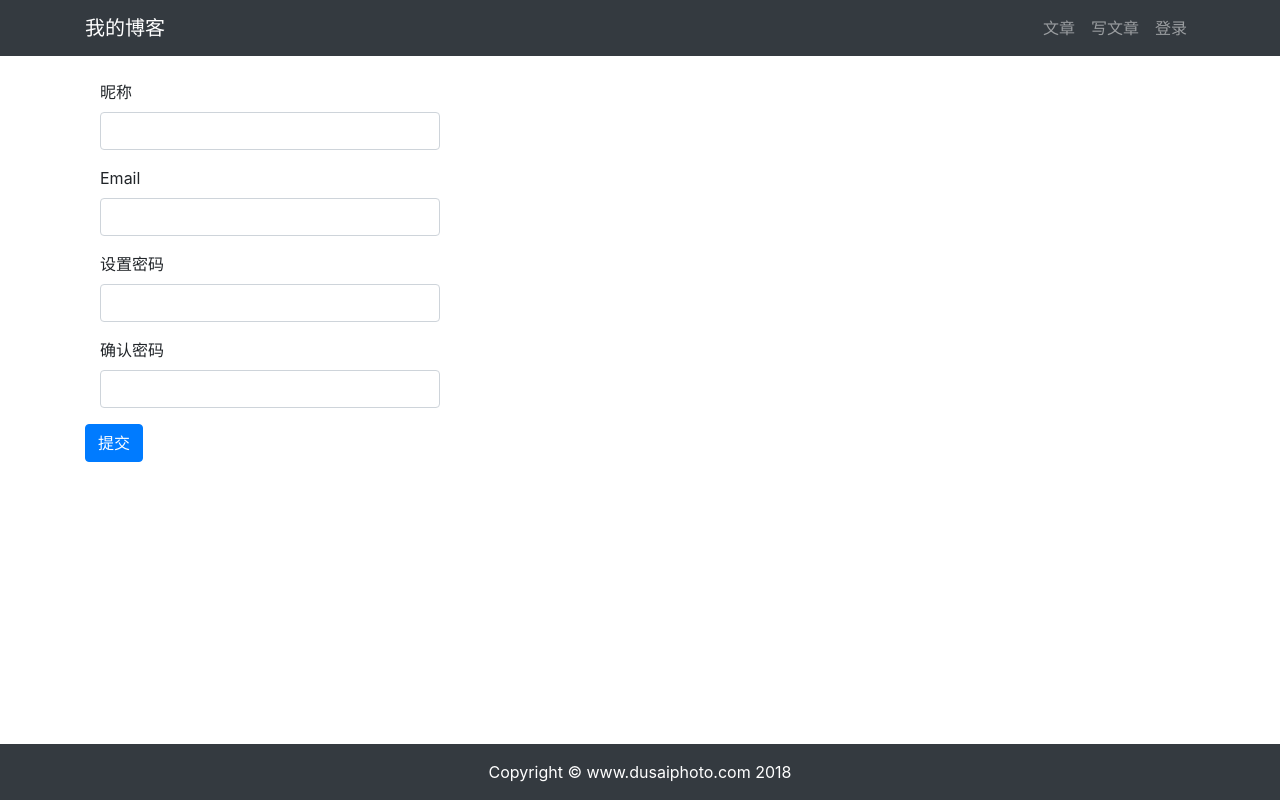
After one commit to StubbornF4/mysite, a Django app: page /userprofile/register/ in a window 1280 px wide. The commit adds this page. Run offline with Django 3.2, Linux system fonts and the light colour scheme; some libraries are stand-ins or nearby versions.

Commit message:
增加注册用户功能

```diff
--- a/userprofile/forms.py
+++ b/userprofile/forms.py
@@ -5,3 +5,21 @@ from django.contrib.auth.models import User
 class UserLoginForm(forms.Form):
     username = forms.CharField()
     password = forms.CharField()
+
+# 注册用户表单
+class UserRegisterForm(forms.ModelForm):
+    # 复写 User 的密码
+    password = forms.CharField()
+    password2 = forms.CharField()
+
+    class Meta:
+        model = User
+        fields = ('username', 'email')
+
+    # 对两次输入的密码是否一致进行检查
+    def clean_password2(self):
+        data = self.cleaned_data
+        if data.get('password') == data.get('password2'):
+            return data.get('password')
+        else:
+            raise forms.ValidationError("密码输入不一致,请重试。")
--- /dev/null
+++ b/userprofile/templates/userprofile/register.html
@@ -0,0 +1,36 @@
+{% extends "base.html" %} {% load static %}
+{% block title %} 登录 {% endblock title %}
+{% block content %}
+<div class="container">
+    <div class="row">
+        <div class="col-12">
+            <br>
+            <form method="post" action=".">
+                {% csrf_token %}
+                <!-- 账号 -->
+                <div class="form-group col-md-4">
+                    <label for="username">昵称</label>
+                    <input type="text" class="form-control" id="username" name="username" required>
+                </div>
+                <!-- 邮箱 -->
+                <div class="form-group col-md-4">
+                    <label for="email">Email</label>
+                    <input type="text" class="form-control" id="email" name="email">
+                </div>
+                <!-- 密码 -->
+                <div class="form-group col-md-4">
+                    <label for="password">设置密码</label>
+                    <input type="password" class="form-control" id="password" name="password" required>
+                </div>
+                <!-- 确认密码 -->
+                <div class="form-group col-md-4">
+                    <label for="password2">确认密码</label>
+                    <input type="password" class="form-control" id="password2" name="password2" required>
+                </div>
+                <!-- 提交按钮 -->
+                <button type="submit" class="btn btn-primary">提交</button>
+            </form>
+        </div>
+    </div>
+</div>
+{% endblock content %}
--- a/userprofile/urls.py
+++ b/userprofile/urls.py
@@ -5,4 +5,5 @@ app_name = 'userprofile'
 urlpatterns = [
     path('login/',views.user_login,name='login'),
     path('logout/', views.user_logout, name='logout'),
+    path('register/',views.user_register, name='register'),
 ]
--- a/userprofile/views.py
+++ b/userprofile/views.py
@@ -1,7 +1,7 @@
 from django.shortcuts import render, redirect
 from django.contrib.auth import authenticate, login, logout
 from django.http import HttpResponse
-from .forms import UserLoginForm
+from .forms import UserLoginForm, UserRegisterForm
 
 '''
 
@@ -10,12 +10,8 @@ from .forms import UserLoginForm
 '''
 def user_login(request):
     if request.method == 'POST':
-        data = request.POST
-        print()
-        print(data)
-        print()
         #form 用于验证数据是否有效
-        user_login_form = UserLoginForm(data=data)
+        user_login_form = UserLoginForm(data=request.POST)
         if user_login_form.is_valid():
             data = user_login_form.cleaned_data
             #检验用户名，密码是否符合某个数据，符合的话则返回user
@@ -36,3 +32,24 @@ def user_login(request):
 def user_logout(request):
     logout(request)
     return redirect('article:article_list')
+
+# 用户注册
+def user_register(request):
+    if request.method == 'POST':
+        user_register_form = UserRegisterForm(data=request.POST)
+        if user_register_form.is_valid():
+            new_user = user_register_form.save(commit=False)
+            # 设置密码
+            new_user.set_password(user_register_form.cleaned_data['password'])
+            new_user.save()
+            # 保存好数据后立即登录并返回博客列表页面
+            login(request, new_user)
+            return redirect("article:article_list")
+        else:
+            return HttpResponse("注册表单输入有误。请重新输入~")
+    elif request.method == 'GET':
+        user_register_form = UserRegisterForm()
+        context = { 'form': user_register_form }
+        return render(request, 'userprofile/register.html', context)
+    else:
+        return HttpResponse("请使用GET或POST请求数据")
```
Also changed, not shown: userprofile/templates/userprofile/login.html (+10 -0 lines).
